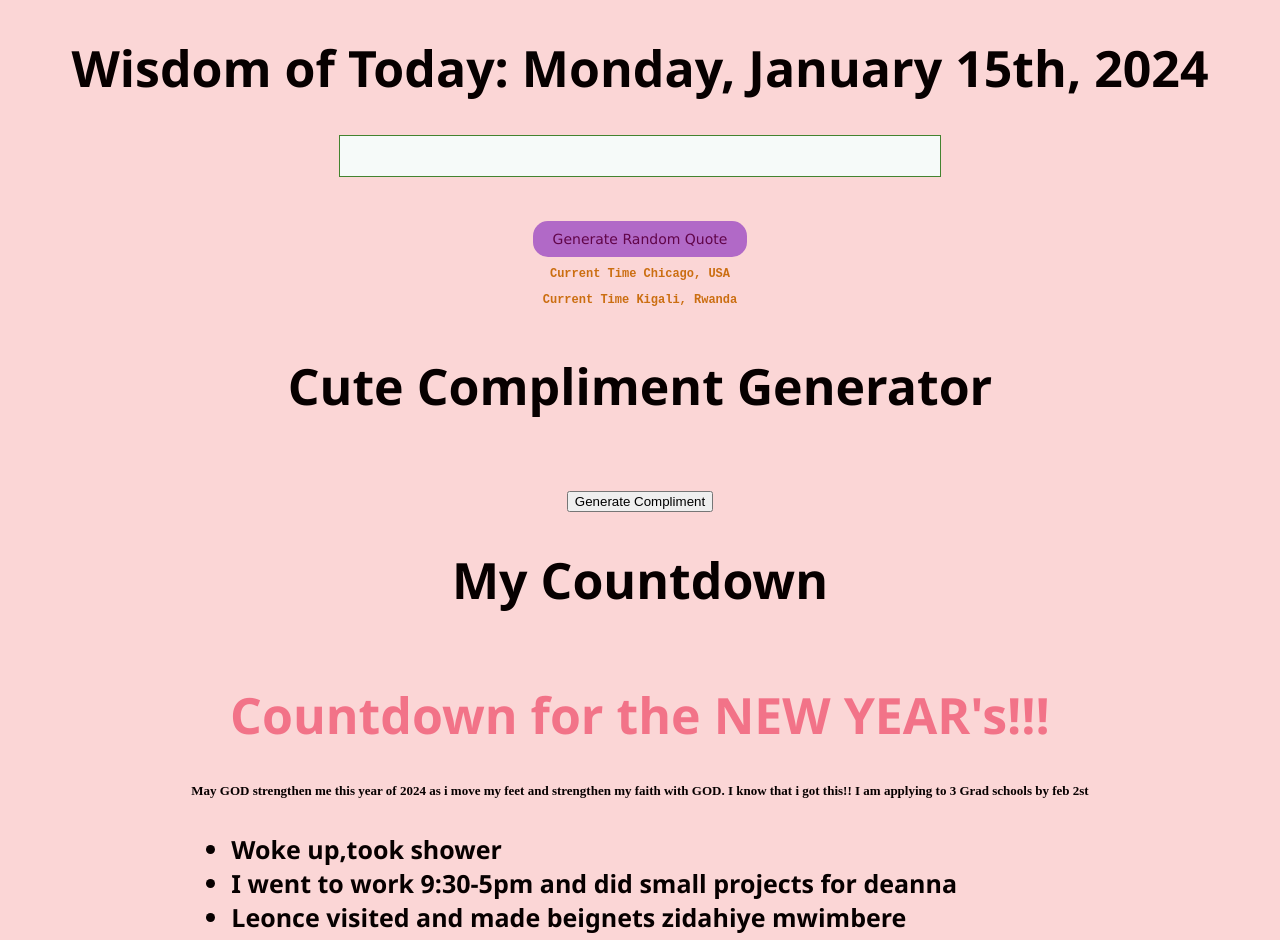
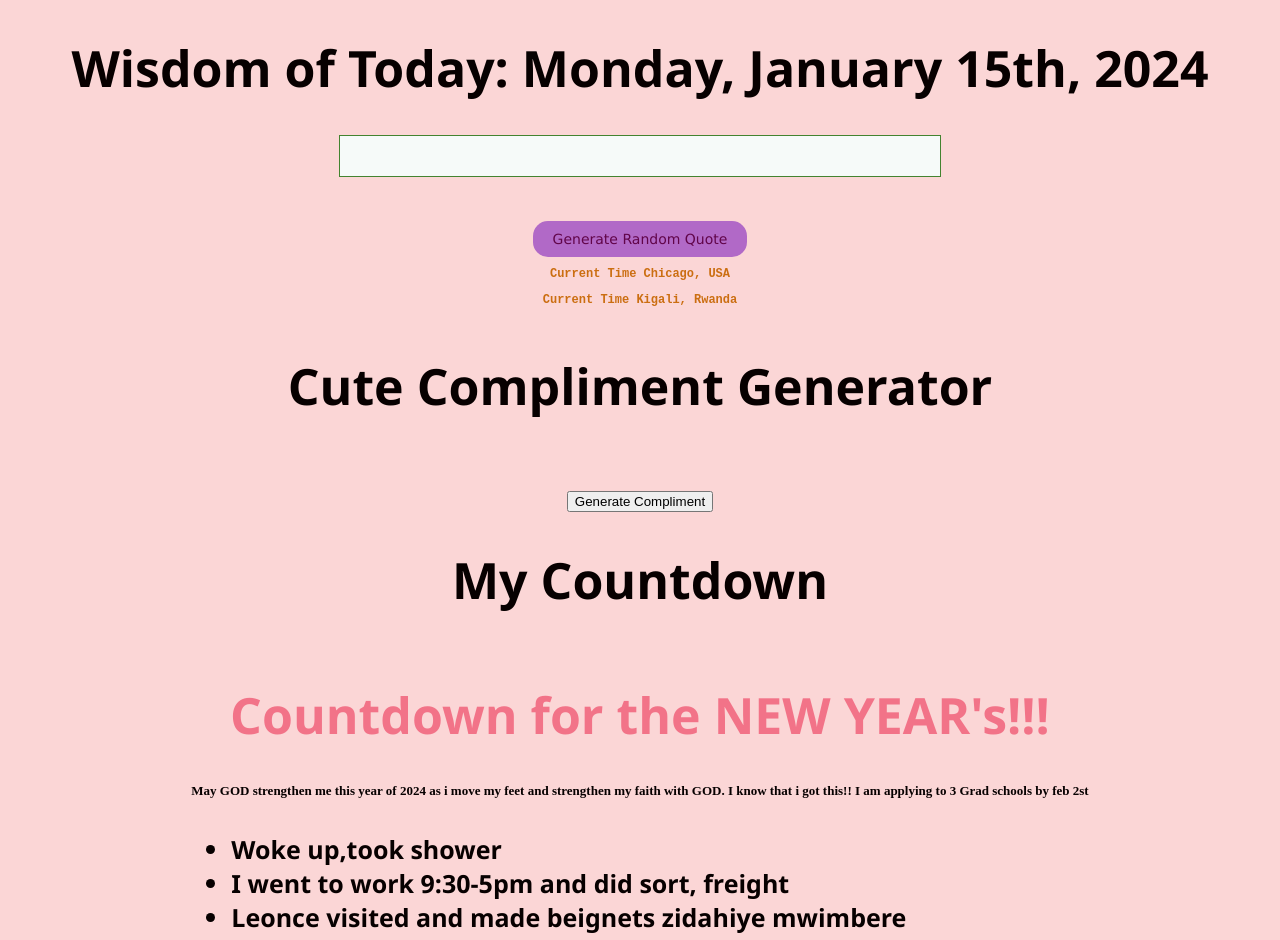
Before and after one commit to Lande21/RandomQuote, a React (Create React App) app: page / in a window 1280 px wide. Shown: the top 940 px of the page. Built offline with nearby package versions, Linux system fonts and the light colour scheme; no server answers.

Commit message:
daily commits

```diff
--- a/src/CountdownTimer.js
+++ b/src/CountdownTimer.js
@@ -47,7 +47,7 @@ const CountdownTimer = ({ targetDate }) => {
         <h1 className="countt">Countdown for the NEW YEAR's!!!</h1>
         <h4 className="daily">May GOD strengthen me this year of 2024 as i move my feet and strengthen my faith with GOD. I know that i got this!! I am applying to 3 Grad schools by feb 2st</h4>
         <h4><ul><li>Woke up,took shower</li>
-        <li>I went to work 9:30-5pm and did small projects for deanna</li>
+        <li>I went to work 9:30-5pm and did sort, freight</li>
         <li>Leonce visited and made beignets zidahiye mwimbere</li>
         <li>We ate chicken, fries and ibishyimbo for dinner</li></ul>
         </h4>
```
